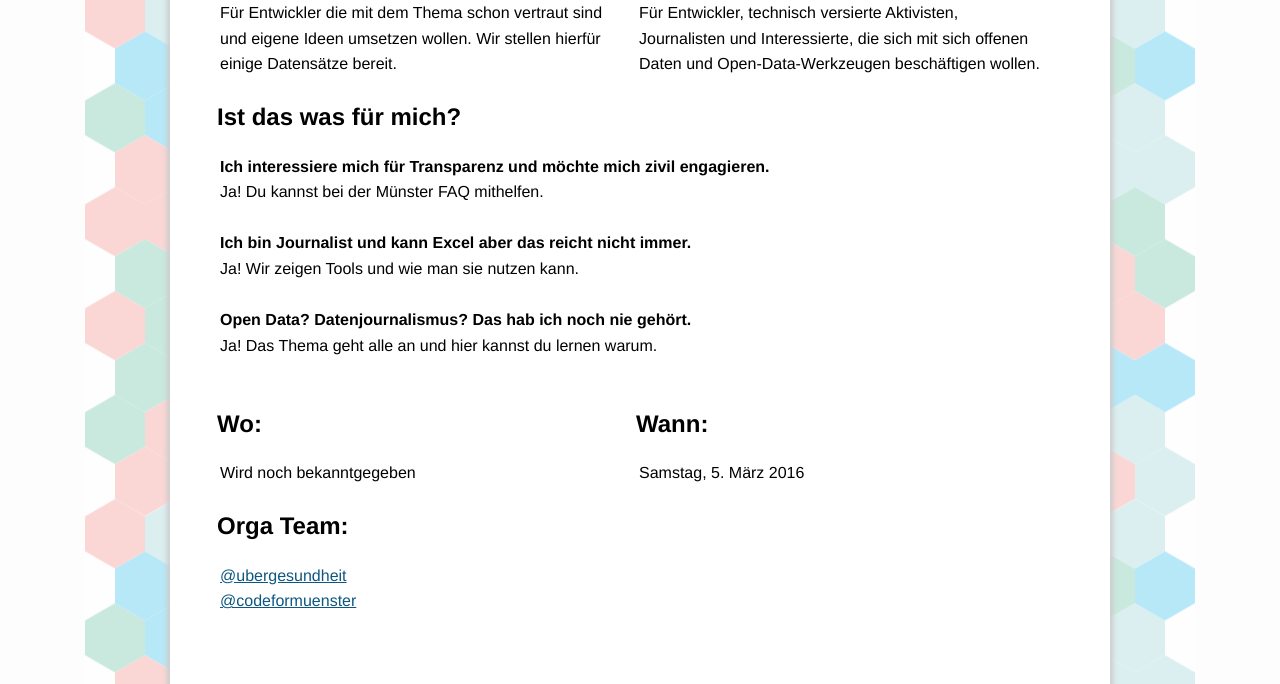
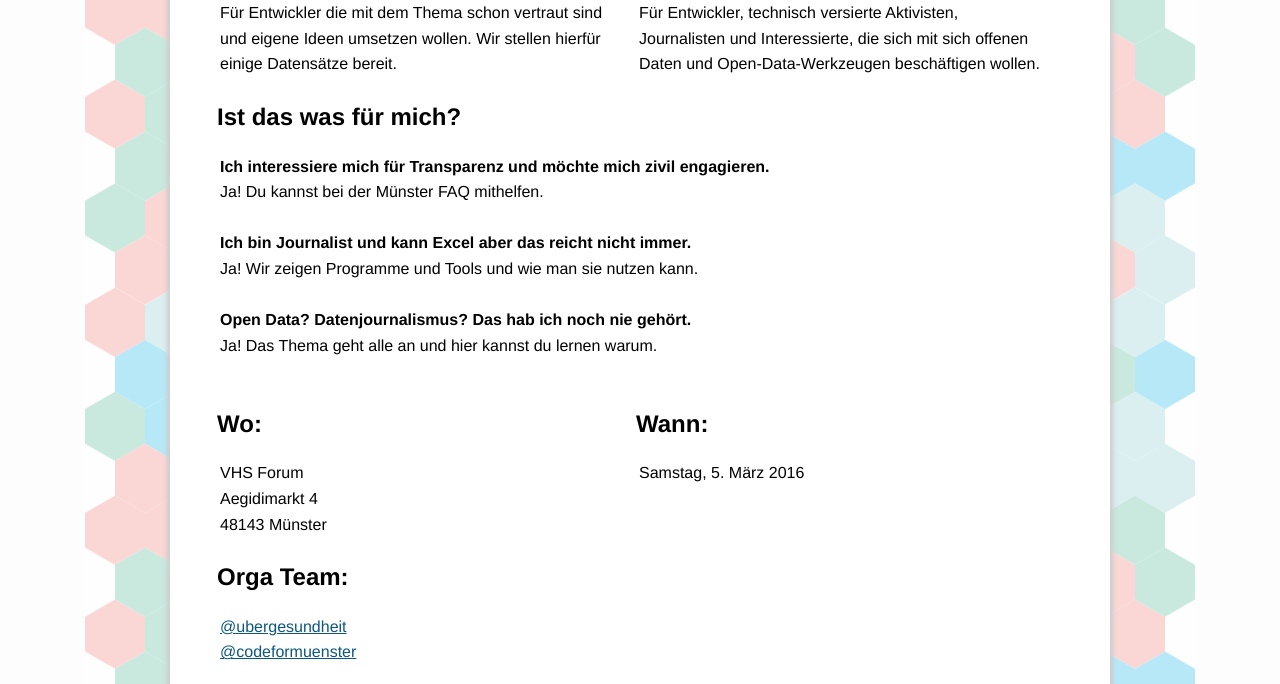
Before and after one commit to codeformuenster/opendataday, a Jekyll site: the page built from index.html, in a window 1280 px wide and 1400 px high, scrolled down 520 px. Shown: the top 684 px of the window. Built offline with Jekyll 4.4.1, drawn with Linux system fonts in a browser that asks for light colours; nearby versions of some CDN libraries; Markdown is read by kramdown in place of the engine named in the settings; some of the changed text lies outside the part shown; grey boxes are pictures that could not be loaded.

Commit message:
Address confirmed

```diff
--- a/index.html
+++ b/index.html
@@ -8,14 +8,15 @@
   <h2>Münster, 5.3.2016</h2>
   <hr/>
   <div id="intro">
-    <p>
-    Am 5. März treffen sich weltweit Aktivisten, um sich für Open Data nützlich zu machen. Auch in Münster organisieren wir wieder ein Event. Wir laden Entwickler, Designer, Open-Data-Interessierte, Geographen, Stadtentwickler, Journalisten und Aktivisten herzlich ein, sich zu beteiligen!</p>
+    <p>Am 5. März treffen sich weltweit Aktivisten, um sich für Open Data nützlich zu machen. Auch in Münster organisieren wir wieder ein Event. Wir laden Entwickler, Designer, Open-Data-Interessierte, Geographen, Stadtentwickler, Journalisten und Aktivisten herzlich ein, sich zu beteiligen!</p>
 
     <h2>Wir planen:</h2>
+
     <div class="twocolumn">
     <h3>Hackathon</h3>
     <p>Für Entwickler die mit dem Thema schon vertraut sind und eigene Ideen umsetzen wollen. Wir stellen hierfür einige Datensätze bereit.</p>
     </div>
+
     <div class="twocolumn">
     <h3>Workshops</h3>
     <p>Für Entwickler, technisch versierte Aktivisten, Journalisten und Interessierte, die sich mit sich offenen Daten und Open-Data-Werkzeugen beschäftigen wollen.</p>
@@ -26,17 +27,16 @@
       <b>Ich interessiere mich für Transparenz und möchte mich zivil engagieren.</b><br>
         Ja! Du kannst bei der Münster FAQ mithelfen.<br><br>
       <b>Ich bin Journalist und kann Excel aber das reicht nicht immer.</b><br>
-        Ja! Wir zeigen Tools und wie man sie nutzen kann.<br><br>
+        Ja! Wir zeigen Programme und Tools und wie man sie nutzen kann.<br><br>
       <b>Open Data? Datenjournalismus? Das hab ich noch nie gehört.</b><br>
         Ja! Das Thema geht alle an und hier kannst du lernen warum.<br><br>
     </p>
 
     <div class="twocolumn">
     <h3>Wo:</h3>
-    <p>Wird noch bekanntgegeben</p>
-    <!--<p>VHS Forum<br>
+    <p>VHS Forum<br>
     Aegidimarkt 4<br>
-    48143 Münster</p>-->
+    48143 Münster</p>
     </div>
 
     <div class="twocolumn">
@@ -51,15 +51,15 @@
     <a href="https://twitter.com/codeformuenster">@codeformuenster</a>
     </p>
 
-    <!--<h3>Anmeldung</h3>
-    <p>Die Anmeldung zum Open Data Day (am Ende dieser Seite) ist freiwillig, hilft uns aber bei der besseren Planung.<br> Die Teilnahme ist kostenlos!</p>-->
+    <h3>Anmeldung</h3>
+    <p>Die Anmeldung zum Open Data Day (am Ende dieser Seite) ist freiwillig, hilft uns aber bei der besseren Planung.<br> Die Teilnahme ist kostenlos!</p>
     <br/>
     <br/>
     <br/>
   </div>
 
-<!--
-   <div id="mc_embed_signup">
+
+  <div id="mc_embed_signup">
      <form action="http://github.us3.list-manage.com/subscribe/post?u=0280dca8af5c7f6308e1e36ae&amp;id=8151d48caa" method="post" id="mc-embedded-subscribe-form" name="mc-embedded-subscribe-form" class="validate" target="_blank" novalidate>
      <div class="mc-field-group">
        <input type="email" value="" name="EMAIL" class="required email" id="mce-EMAIL" placeholder="E-Mail Adresse">
@@ -71,10 +71,10 @@
          <div style="position: absolute; left: -5000px;"><input type="text" name="b_0280dca8af5c7f6308e1e36ae_8151d48caa" value=""></div>
          <div class="clearr"><input type="submit" value="Newsletter bestellen" name="subscribe" id="mc-embedded-subscribe" class="button"></div>
      </form>
-   </div>
+  </div>
 
-   <div id="tickets">
+  <div id="tickets">
      <div style="width:100%; text-align:left;" ><iframe  src="https://www.eventbrite.de/tickets-external?eid=15441076676&ref=etckt" frameborder="0" height="250" width="100%" vspace="0" hspace="0" marginheight="5" marginwidth="5" scrolling="auto" allowtransparency="true"></iframe><div style="font-family:Helvetica, Arial; font-size:10px; padding:5px 0 5px; margin:2px; width:100%; text-align:left;" ><a style="color:#ddd; text-decoration:none;" target="_blank" href="http://www.eventbrite.de/r/etckt">Online-Registrierung für Events</a><span style="color:#ddd;"> für </span><a style="color:#ddd; text-decoration:none;" target="_blank" href="https://www.eventbrite.de/e/tag-der-offenen-daten-munster-tickets-15441076676?ref=etckt">Open Data Day Münster</a> <span style="color:#ddd;">unterstützt von</span> <a style="color:#ddd; text-decoration:none;" target="_blank" href="http://www.eventbrite.de?ref=etckt">Eventbrite</a></div></div>
-   </div>
-   -->
+  </div>
+
 </div>
```
